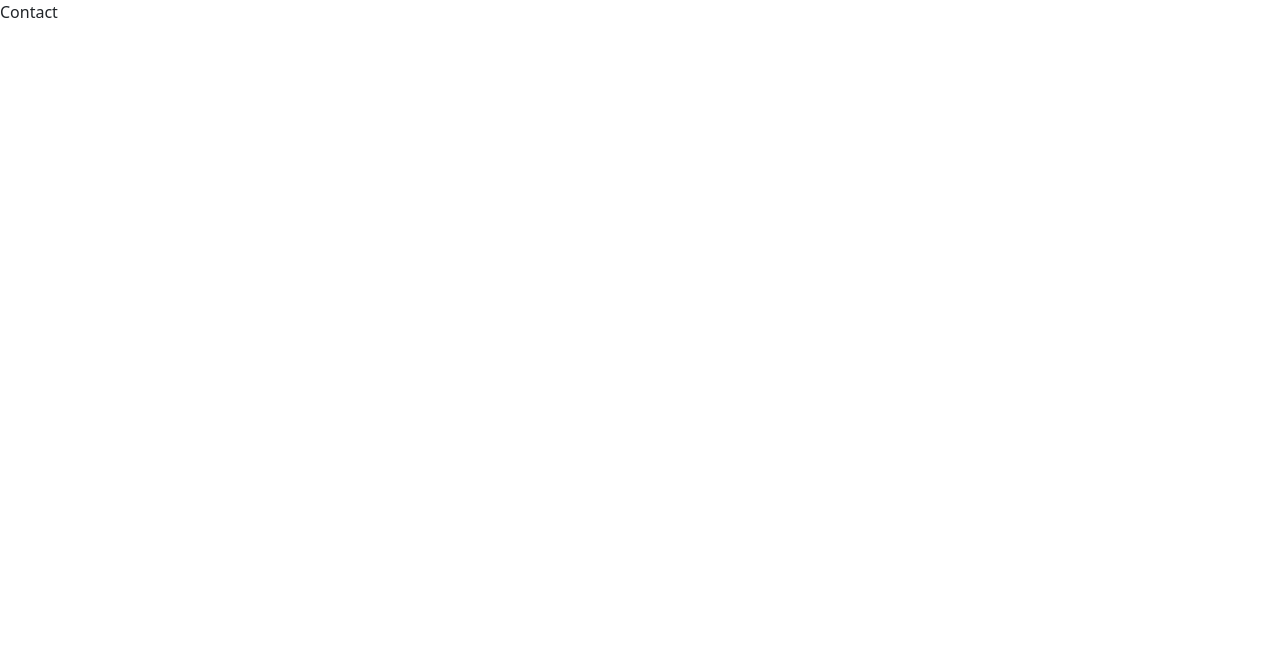
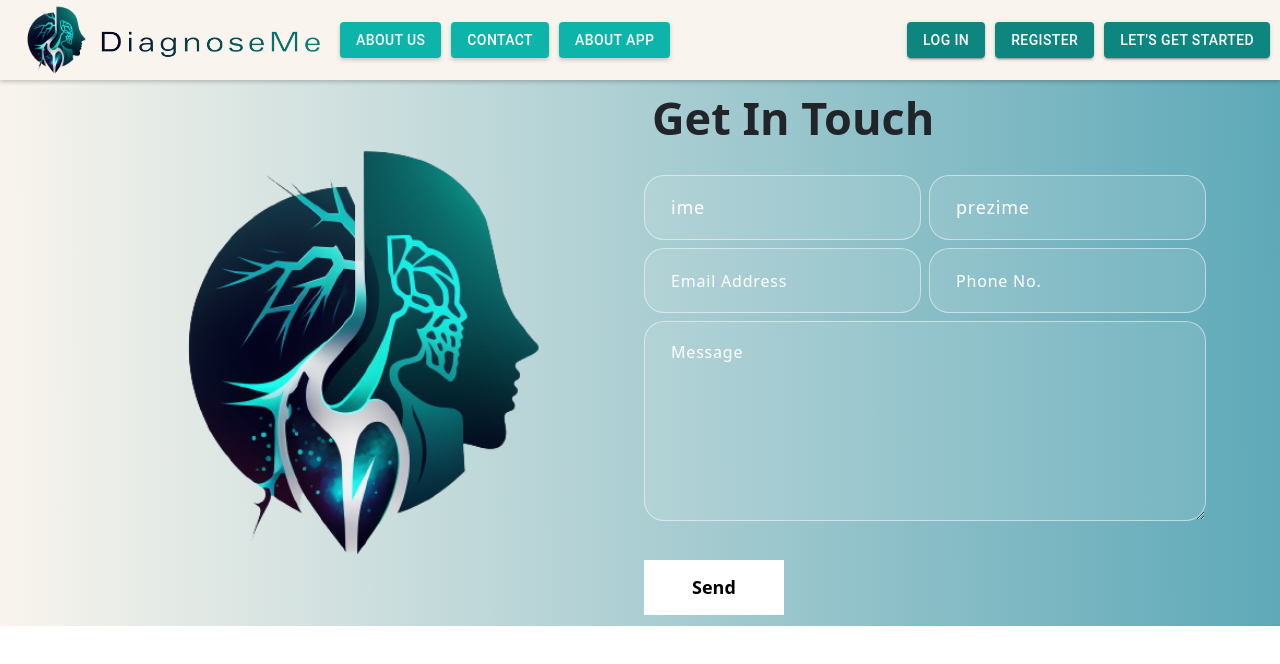
Before and after one commit to Ankora-Hackathon/team-1-frontend, a React (Create React App) app: page /contact in a window 1280 px wide. Shown: the top 664 px of the page. Built offline with nearby package versions, Linux system fonts and the light colour scheme.

Commit message:
update pozadine

```diff
--- /dev/null
+++ b/src/contact.css
@@ -0,0 +1,71 @@
+.contact {
+    background: linear-gradient(-90.21deg, #5ea9b8, #f9f4ed);
+    padding: 0;
+  ;
+  }
+  .contact img {
+    width: 100%;
+  }
+  .contact h2 {
+    font-size: 45px;
+    font-weight: 700;
+    margin-bottom: 30px;
+  }
+  .contact form input, .contact form textarea {
+    width: 100%;
+    background: rgba(255, 255, 255, 0.1);
+    border: 1px solid rgba(255, 255, 255, 0.5);
+    border-radius: 20px;
+    color: #fff;
+    margin: 0 0 8px 0;
+    padding: 18px 26px;
+    font-weight: 500;
+    font-size: 18px;
+    letter-spacing: 0.8px;
+    transition: 0.3s ease-in-out;
+  }
+  .contact form input:focus, .contact form textarea:focus {
+    background: rgba(255, 255, 255, 1);
+    color: #121212;
+  }
+  .contact form input::placeholder, .contact form textarea::placeholder {
+    font-size: 16px;
+    font-weight: 400;
+    color: #fff;
+  }
+  .contact form input:focus::placeholder, .contact form textarea:focus::placeholder {
+    color: #121212;
+    opacity: 0.8;
+  }
+  .contact form button {
+    font-weight: 700;
+    color: #000;
+    background-color: #fff;
+    padding: 14px 48px;
+    font-size: 18px;
+    margin-top: 25px;
+    border-radius: 0;
+    position: relative;
+    transition: 0.3s ease-in-out;
+  }
+  .contact form button span {
+    z-index: 1;
+    position: relative;
+  }
+  .contact form button:hover {
+    color: #fff;
+  }
+  .contact form button::before {
+    content: "";
+    background: #121212;
+    width: 0;
+    height: 100%;
+    position: absolute;
+    top: 0;
+    left: 0;
+    z-index: 0;
+    transition: 0.3s ease-in-out;
+  }
+  .contact form button:hover::before {
+    width: 100%;
+  }
--- a/src/index.css
+++ b/src/index.css
@@ -116,7 +116,7 @@
     margin-top: 0;
     justify-content: center;
     padding: 60px 0 20px 0;
-    background-color: #f9f4ed;
+    background: linear-gradient(-90.21deg, #5ea9b8, #f9f4ed);
     background-size: cover;
     background-repeat: no-repeat;
   }
@@ -179,7 +179,6 @@
   color:'white'
 }
 
-
 .banner img {
   animation: updown 3s linear infinite;
 
--- a/src/pages/Banner.jsx
+++ b/src/pages/Banner.jsx
@@ -1,7 +1,7 @@
 import { useState, useEffect } from "react";
 import React from 'react'
 import { Container, Row, Col } from "react-bootstrap";
-import doktori_slika from "../components/assets/doktori.png";
+import doktori_slika from "../components/assets/doktorii.png";
 import { ArrowRightCircle } from 'react-bootstrap-icons';
 import 'animate.css';
 import TrackVisibility from 'react-on-screen';
--- a/src/pages/Contact.jsx
+++ b/src/pages/Contact.jsx
@@ -1,7 +1,103 @@
-import React from 'react'
+import React, { useState } from 'react'
+import { Container, Row, Col } from 'react-bootstrap';
+import Navbar from '../components/Navbar';
+import { Box } from '@mui/material';
+import TrackVisibility from 'react-on-screen';
+import contactImg from '../components/assets/logoAI.png'
+import '../contact.css';
+//import 'animate.css';
 
 export const Contact = () => {
+
+    const formInitialDetails = {
+        firstName: '',
+        lastName: '',
+        email: '',
+        phone: '',
+        message: ''
+    }
+    const [formDetails, setFormDetails] = useState(formInitialDetails);
+    const [buttonText, setButtonText] = useState('Send');
+    const [status, setStatus] = useState({});
+
+    const onFormUpdate = (category, value) => {
+        setFormDetails({
+            ...formDetails,
+            [category]: value
+        })
+    }
+
+    const handleSubmit = async (e) => {
+        e.preventDefault();
+        setButtonText("Sending...");
+        let response = await fetch("http://localhost:5000/contact", {
+            method: "POST",
+            headers: {
+                "Content-Type": "application/json;charset=utf-8",
+            },
+            body: JSON.stringify(formDetails),
+        });
+        setButtonText("Send");
+        let result = await response.json();
+        setFormDetails(formInitialDetails);
+        if (result.code == 200) {
+            setStatus({ succes: true, message: 'Message sent successfully' });
+        } else {
+            setStatus({ succes: false, message: 'Something went wrong, please try again later.' });
+        }
+    };
     return (
-        <div>Contact</div>
+        <Box>
+            <Navbar />
+
+            <section className="contact" id="connect">
+                <Container>
+                    <Row className="align-items-center">
+                        <Col size={12} md={6}>
+                            <TrackVisibility>
+                                {({ isVisible }) =>
+                                    <img className={isVisible ? "animate__animated animate__zoomIn" : ""} src={contactImg} alt="Contact Us" />
+                                }
+                            </TrackVisibility>
+                        </Col>
+                        <Col size={12} md={6}>
+                            <TrackVisibility>
+                                {({ isVisible }) =>
+                                    <div className={isVisible ? "animate__animated animate__fadeIn" : ""}>
+                                        <h2>Get In Touch</h2>
+                                        <form onSubmit={handleSubmit}>
+                                            <Row>
+                                                <Col size={12} sm={6} className="px-1">
+                                                    <input type="text" value="ime" placeholder="First Name" onChange={(e) => onFormUpdate('firstName', e.target.value)} />
+                                                </Col>
+                                                <Col size={12} sm={6} className="px-1">
+                                                    <input type="text" value="prezime" placeholder="Last Name" onChange={(e) => onFormUpdate('lastName', e.target.value)} />
+                                                </Col>
+                                                <Col size={12} sm={6} className="px-1">
+                                                    <input type="email" value={formDetails.email} placeholder="Email Address" onChange={(e) => onFormUpdate('email', e.target.value)} />
+                                                </Col>
+                                                <Col size={12} sm={6} className="px-1">
+                                                    <input type="tel" value={formDetails.phone} placeholder="Phone No." onChange={(e) => onFormUpdate('phone', e.target.value)} />
+                                                </Col>
+                                                <Col size={12} className="px-1">
+                                                    <textarea rows="6" value={formDetails.message} placeholder="Message" onChange={(e) => onFormUpdate('message', e.target.value)}></textarea>
+                                                    <button type="submit"><span>{buttonText}</span></button>
+                                                </Col>
+                                                {
+                                                    status.message &&
+                                                    <Col>
+                                                        <p className={status.success === false ? "danger" : "success"}>{status.message}</p>
+                                                    </Col>
+                                                }
+                                            </Row>
+                                        </form>
+                                    </div>}
+                            </TrackVisibility>
+                        </Col>
+                    </Row>
+                </Container>
+            </section>
+        </Box>
+
     )
 }
```
Also changed, not shown: src/components/assets/doktorii.png (added).
